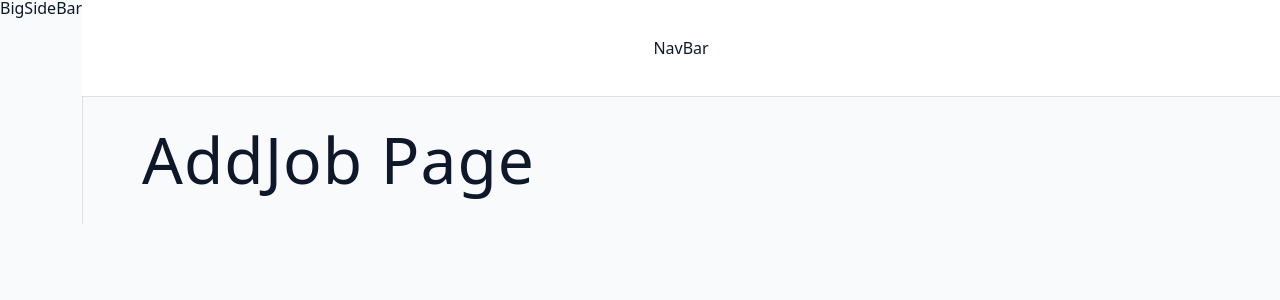
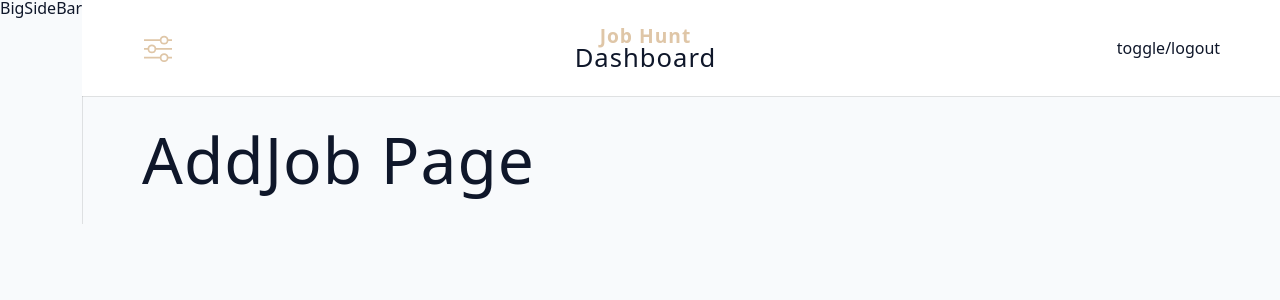
Before and after one commit to oprokopieva382/JobHunt, a React (Vite) app: page /dashboard in a window 1280 px wide. Shown: the top 300 px of the page. Built offline with nearby package versions, Linux system fonts and the light colour scheme.

Commit message:
add icon of slider in navbar of dashboard page

```diff
--- a/package.json
+++ b/package.json
@@ -16,7 +16,7 @@
     "dayjs": "^1.11.7",
     "react": "^18.2.0",
     "react-dom": "^18.2.0",
-    "react-icons": "^4.8.0",
+    "react-icons": "^4.12.0",
     "react-router-dom": "^6.10.0",
     "react-toastify": "^9.1.2",
     "recharts": "^2.5.0",
--- a/src/assets/wrappers/Navbar.js
+++ b/src/assets/wrappers/Navbar.js
@@ -25,10 +25,22 @@ const Wrapper = styled.nav`
   .logo-text {
     display: none;
   }
+  .navbar-logo {
+    display: flex;
+    align-items: center;
+    flex-direction: column;
+  }
   .logo {
     display: flex;
     align-items: center;
-    width: 100px;
+    width: 50px;
+    border: 1px solid white;
+    border-radius: 50%;
+    height: auto;
+  }
+  .logospan {
+    font-weight: bold;
+    color: var(--primary-500);
   }
   .btn-container {
     display: flex;
--- a/src/components/NavBar.jsx
+++ b/src/components/NavBar.jsx
@@ -1,9 +1,21 @@
 import Wrapper from "../assets/wrappers/Navbar";
+import { BsSliders } from "react-icons/bs";
+import { Logo } from "./logo";
+
 
 export const NavBar = () => {
-    return (
-      <Wrapper>
-        <div>NavBar</div>
-      </Wrapper>
-    );
-}
+  return (
+    <Wrapper>
+      <div className="nav-center">
+        <button type="button" className="toggle-btn">
+          <BsSliders />
+        </button>
+        <div className="navbar-logo">
+          <Logo />
+          <h4 className="logo-text">dashboard</h4>
+        </div>
+        <div className="btn-container">toggle/logout</div>
+      </div>
+    </Wrapper>
+  );
+};
```
Also changed, not shown: 1 other file (tests, documents, lock files or other folders).
